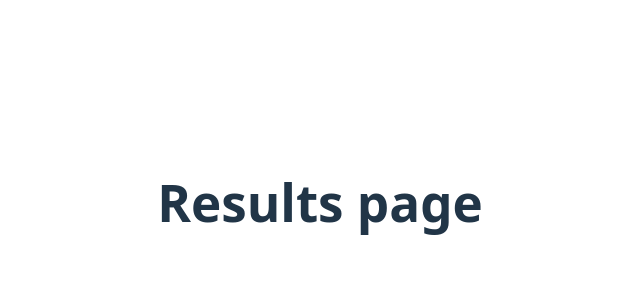
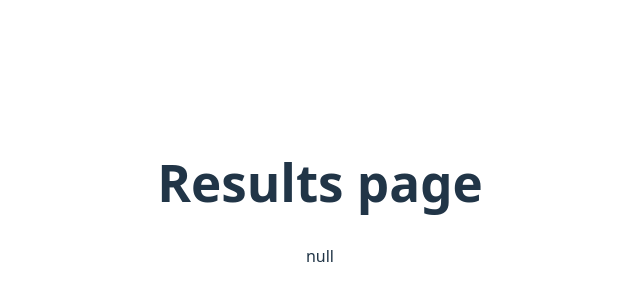
Before and after one commit to markuslem/Nav-OMDB, a React (Vite) app: page /analyze in a window 1280 px wide. Shown: the part 198-498 px from the top of the page, without its empty margins (320-960 px from the left). Built offline with nearby package versions, Linux system fonts and the light colour scheme.

Commit message:
Data is passed to ResultsPage using context

```diff
--- a/src/App.jsx
+++ b/src/App.jsx
@@ -1,11 +1,14 @@
-import { createContext, useState } from 'react'
+import { useState, useContext } from 'react'
 import axios from 'axios'
 import './App.css'
 import Papa from 'papaparse'
-import { BrowserRouter, Route, Routes, useNavigate } from 'react-router-dom';
+import { useNavigate } from 'react-router-dom';
+import { CsvContext } from './pages/CsvContext';
 
 function App() {
 	const [selectedFile, setSelectedFile] = useState(null);
+	const navigate = useNavigate();
+	const { setCsvData } = useContext(CsvContext);
 
 	const onFileChange = (event) => {
 		const file = event.target.files[0];
@@ -20,6 +23,7 @@ function App() {
 				skipEmptyLines: true,
 				complete: function (results) {
 					console.log("Parsed CSV data:", results.data)
+					setCsvData(results.data)
 					navigate('/analyze')
 				},
 				error: function (err) {
@@ -50,7 +54,6 @@ function App() {
 	};
 
 
-	const navigate = useNavigate();
 
 	return (
 		<>
--- a/src/main.jsx
+++ b/src/main.jsx
@@ -6,6 +6,7 @@ import { createBrowserRouter, RouterProvider } from 'react-router-dom';
 import Instructions from './pages/Instructions.jsx';
 import NotFoundPage from './pages/NotFoundPage.jsx';
 import ResultsPage from './pages/ResultsPage.jsx';
+import { CsvProvider } from './pages/CsvContext.jsx';
 
 const router = createBrowserRouter([
   {
@@ -27,6 +28,8 @@ const router = createBrowserRouter([
 
 createRoot(document.getElementById('root')).render(
   <StrictMode>
-    <RouterProvider router={router} />
+    <CsvProvider>
+      <RouterProvider router={router} />
+    </CsvProvider>
   </StrictMode>,
 )
--- /dev/null
+++ b/src/pages/CsvContext.jsx
@@ -0,0 +1,13 @@
+import { createContext, useState } from 'react';
+
+export const CsvContext = createContext();
+
+export function CsvProvider({ children }) {
+    const [csvData, setCsvData] = useState(null);
+
+    return (
+        <CsvContext.Provider value={{ csvData, setCsvData }}>
+            {children}
+        </CsvContext.Provider>
+    );
+}
--- a/src/pages/ResultsPage.jsx
+++ b/src/pages/ResultsPage.jsx
@@ -1,5 +1,15 @@
+import { useContext } from 'react';
+import { CsvContext } from './CsvContext';
+
 const ResultsPage = () => {
-  return <h1>Results page</h1>;
+  const { csvData } = useContext(CsvContext)
+  return (
+    <>
+      <h1>Results page</h1>
+      <p>{JSON.stringify(csvData)}</p>
+    </>
+  )
+
 };
 
 export default ResultsPage;
```
